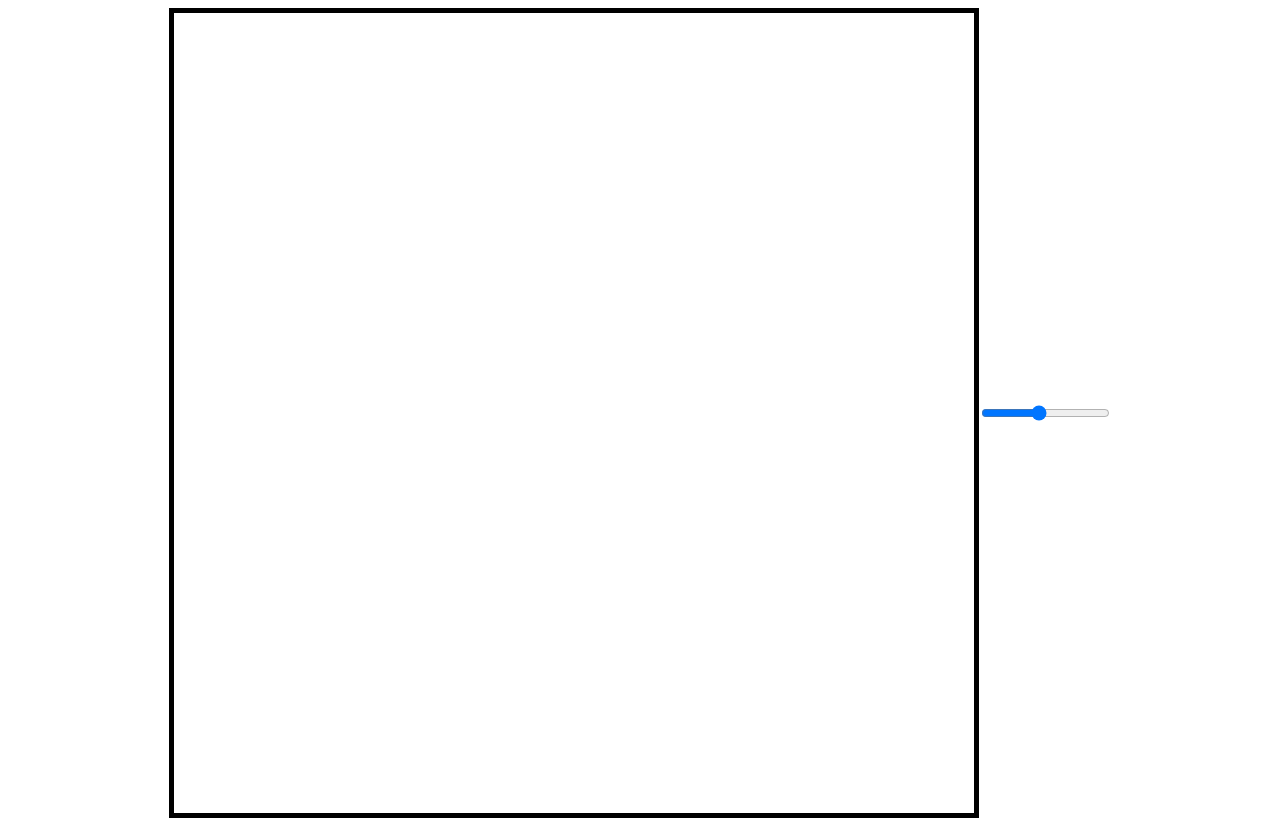
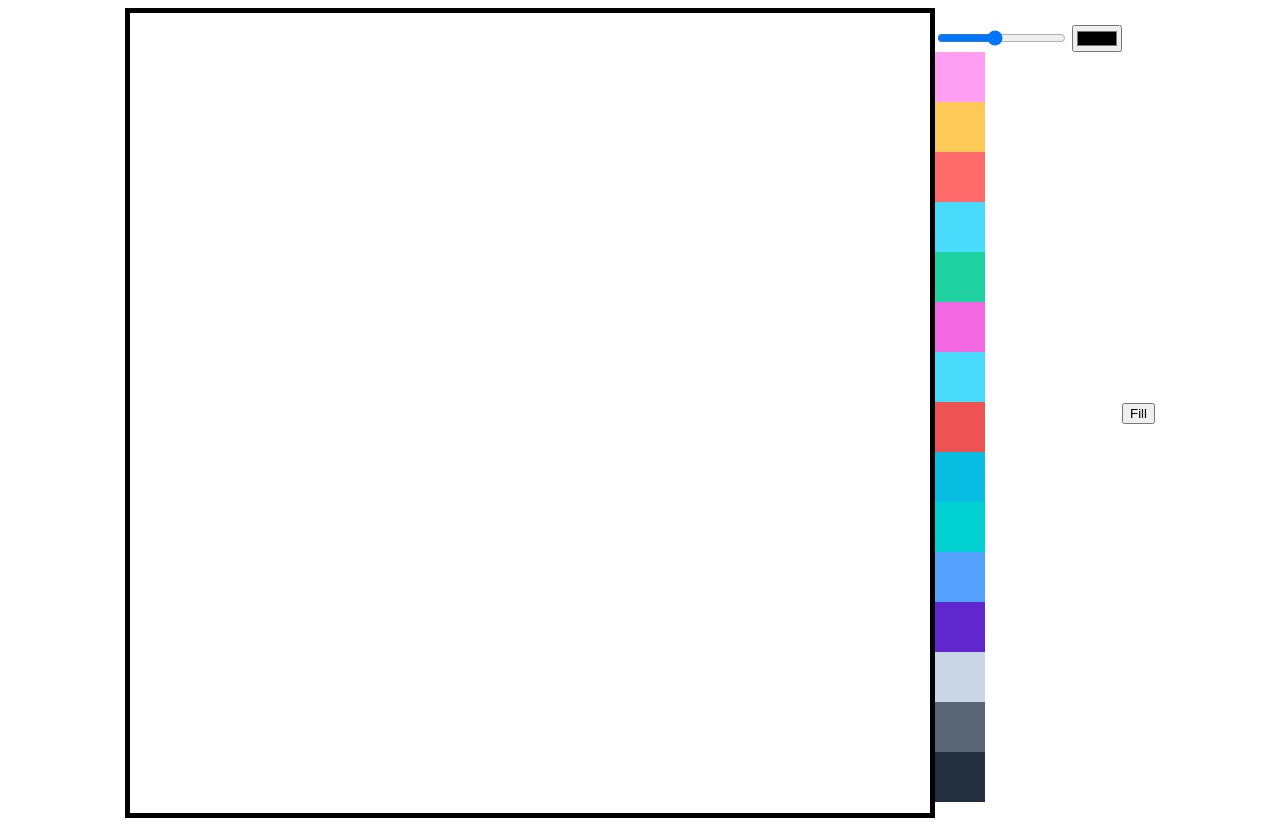
Before and after one commit to junghyun-josh-kim/js-canvas, a plain HTML site: page index.html in a window 1280 px wide. Drawn offline with Linux system fonts and the light colour scheme.

Commit message:
Canvas: Fill button

```diff
--- a/app.js
+++ b/app.js
@@ -1,3 +1,8 @@
+const modeBtn = document.getElementById('mode-btn');
+const colorOptions = Array.from(
+  document.getElementsByClassName('color-option')
+);
+const color = document.getElementById('color');
 const lineWidth = document.getElementById('line-width');
 const canvas = document.querySelector('canvas');
 const context = canvas.getContext('2d');
@@ -6,6 +11,7 @@ canvas.height = 800;
 context.lineWidth = lineWidth.value;
 
 let isPainting = false;
+let isFilling = false;
 function onMouseMove(event) {
   if (isPainting) {
     context.lineTo(event.offsetX, event.offsetY);
@@ -24,9 +30,39 @@ function onLineWidthChange(event) {
   context.beginPath();
   context.lineWidth = event.target.value;
 }
+function onColorChange(event) {
+  context.beginPath();
+  context.strokeStyle = event.target.value;
+  context.fillStyle = event.target.value;
+}
+function onColorClick(event) {
+  const colorValue = event.target.dataset.color;
+  context.beginPath();
+  context.strokeStyle = colorValue;
+  context.fillStyle = colorValue;
+  color.value = colorValue;
+}
+function onModeClick() {
+  if (isFilling) {
+    isFilling = false;
+    modeBtn.innerText = 'Fill';
+  } else {
+    isFilling = true;
+    modeBtn.innerText = 'Draw';
+  }
+}
+function onCanvasClick() {
+  if (isFilling) {
+    context.fillRect(0, 0, 800, 800);
+  }
+}
 
 canvas.addEventListener('mousemove', onMouseMove);
 canvas.addEventListener('mousedown', startPainting);
 canvas.addEventListener('mouseup', cancelPainting);
 canvas.addEventListener('mouseleave', cancelPainting);
+canvas.addEventListener('click', onCanvasClick);
 lineWidth.addEventListener('change', onLineWidthChange);
+color.addEventListener('change', onColorChange);
+colorOptions.forEach((color) => color.addEventListener('click', onColorClick));
+modeBtn.addEventListener('click', onModeClick);
--- a/index.html
+++ b/index.html
@@ -18,6 +18,7 @@
   </head>
   <body>
     <canvas></canvas>
+    <div>
       <input
         id="line-width"
         type="range"
@@ -26,6 +27,102 @@
         value="5"
         step="0.5"
       />
+      <input
+        id="color"
+        type="color"
+      />
+      <div
+        class="color-option"
+        style="background-color: #ff9ff3"
+        data-color="#ff9ff3"
+        =""
+      ></div>
+      <div
+        class="color-option"
+        style="background-color: #feca57"
+        data-color="#feca57"
+        =""
+      ></div>
+      <div
+        class="color-option"
+        style="background-color: #ff6b6b"
+        data-color="#ff6b6b"
+        =""
+      ></div>
+      <div
+        class="color-option"
+        style="background-color: #48dbfb"
+        data-color="#48dbfb"
+        =""
+      ></div>
+      <div
+        class="color-option"
+        style="background-color: #1dd1a1"
+        data-color="#1dd1a1"
+        =""
+      ></div>
+      <div
+        class="color-option"
+        style="background-color: #f368e0"
+        data-color="#f368e0"
+        =""
+      ></div>
+      <div
+        class="color-option"
+        style="background-color: #48dbfb"
+        data-color="#48dbfb"
+        =""
+      ></div>
+      <div
+        class="color-option"
+        style="background-color: #ee5253"
+        data-color="#ee5253"
+        =""
+      ></div>
+      <div
+        class="color-option"
+        style="background-color: #0abde3"
+        data-color="#0abde3"
+        =""
+      ></div>
+      <div
+        class="color-option"
+        style="background-color: #00d2d3"
+        data-color="#00d2d3"
+        =""
+      ></div>
+      <div
+        class="color-option"
+        style="background-color: #54a0ff"
+        data-color="#54a0ff"
+        =""
+      ></div>
+      <div
+        class="color-option"
+        style="background-color: #5f27cd"
+        data-color="#5f27cd"
+        =""
+      ></div>
+      <div
+        class="color-option"
+        style="background-color: #c8d6e5"
+        data-color="#c8d6e5"
+        =""
+      ></div>
+      <div
+        class="color-option"
+        style="background-color: #576574"
+        data-color="#576574"
+        =""
+      ></div>
+      <div
+        class="color-option"
+        style="background-color: #222f3e"
+        data-color="#222f3e"
+        =""
+      ></div>
+    </div>
+    <button id="mode-btn">Fill</button>
     <script src="app.js"></script>
   </body>
 </html>
--- a/styles.css
+++ b/styles.css
@@ -9,3 +9,9 @@ body {
   justify-content: center;
   align-items: center;
 }
+
+.color-option {
+  width: 50px;
+  height: 50px;
+  cursor: pointer;
+}
```
Lines whose indentation alone changed are shown as unchanged.
